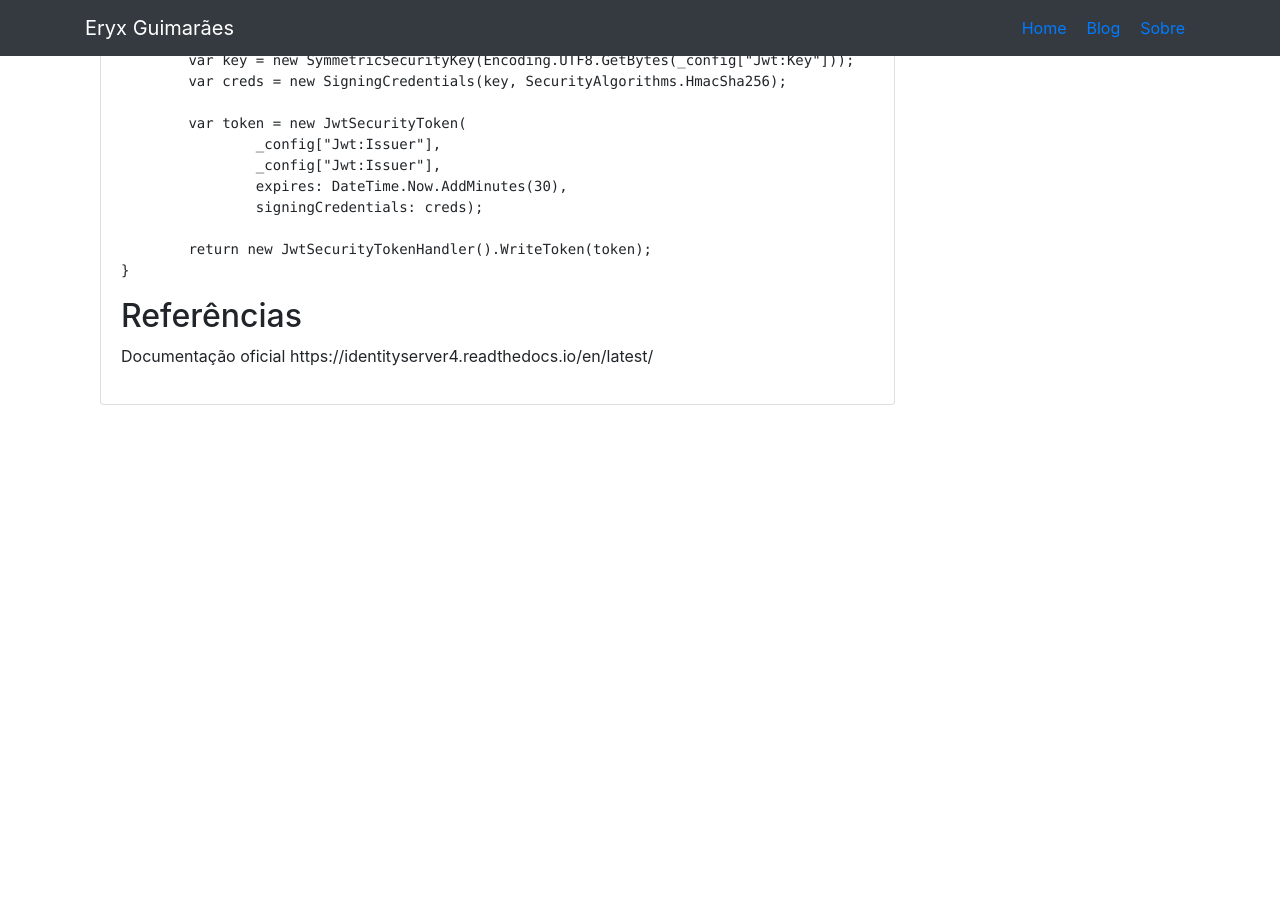
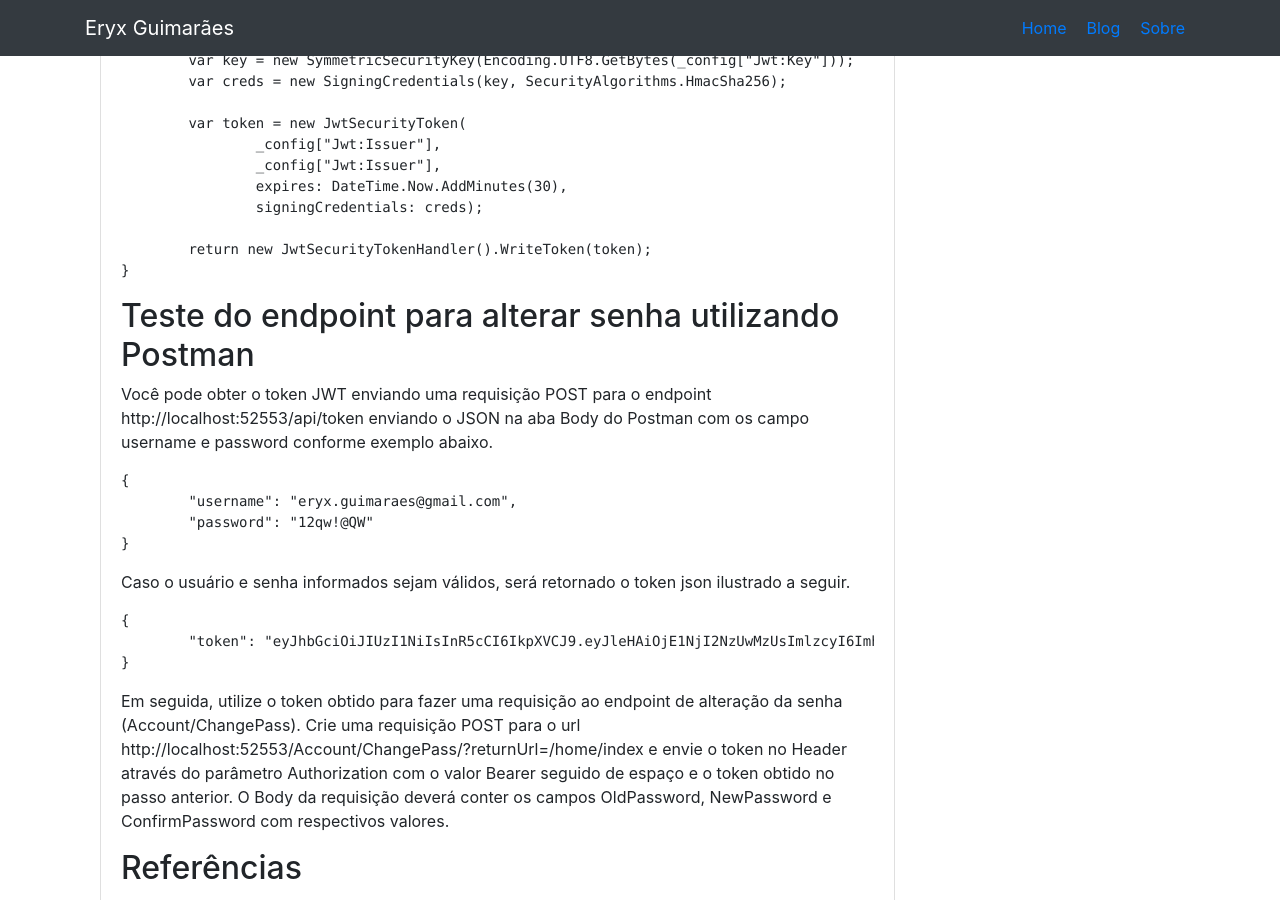
Before and after one commit to eryxjose/eryxjose.github.io, a Jekyll site: the page built from _posts/2019-07-09-Implementar-JWT-em-projeto-IdentityServer4-com-ASP-NET-Identity.md, in a window 1280 px wide and 900 px high, scrolled down 2528 px. Built offline with Jekyll 4.4.1, drawn with Linux system fonts in a browser that asks for light colours; before the commit the page ends 2933 px from its top, so only the background shows below that.

Commit message:
Teste endpoint

```diff
--- a/_posts/2019-07-09-Implementar-JWT-em-projeto-IdentityServer4-com-ASP-NET-Identity.md
+++ b/_posts/2019-07-09-Implementar-JWT-em-projeto-IdentityServer4-com-ASP-NET-Identity.md
@@ -137,6 +137,26 @@ O método BuildToken gera o token JWT com o método WriteToken utilizando o toke
 		return new JwtSecurityTokenHandler().WriteToken(token);
 	}
 
+## Teste do endpoint para alterar senha utilizando Postman
+
+Você pode obter o token JWT enviando uma requisição POST para o endpoint http://localhost:52553/api/token enviando o JSON na aba Body do Postman com os campo username e password conforme exemplo abaixo.
+
+	{
+		"username": "eryx.guimaraes@gmail.com",
+		"password": "12qw!@QW"
+	}
+
+Caso o usuário e senha informados sejam válidos, será retornado o token json ilustrado a seguir.
+
+	{
+		"token": "eyJhbGciOiJIUzI1NiIsInR5cCI6IkpXVCJ9.eyJleHAiOjE1NjI2NzUwMzUsImlzcyI6Imh0dHA6Ly9sb2NhbGhvc3Q6NTI1NTMvIiwiYXVkIjoiaHR0cDovL2xvY2FsaG9zdDo1MjU1My8ifQ.lvbcV1N0_b0qgfyCLT9sgBCvcIjFMxSAUZcW3CpSjpY"
+	}
+
+Em seguida, utilize o token obtido para fazer uma requisição ao endpoint de alteração da senha (Account/ChangePass). Crie uma requisição POST para o url http://localhost:52553/Account/ChangePass/?returnUrl=/home/index e envie o token no Header através do parâmetro Authorization com o valor Bearer seguido de espaço e o token obtido no passo anterior. O Body da requisição deverá conter os campos OldPassword, NewPassword e ConfirmPassword com respectivos valores.
+
+
+
+
 ## Referências
 
 Documentação oficial
```
